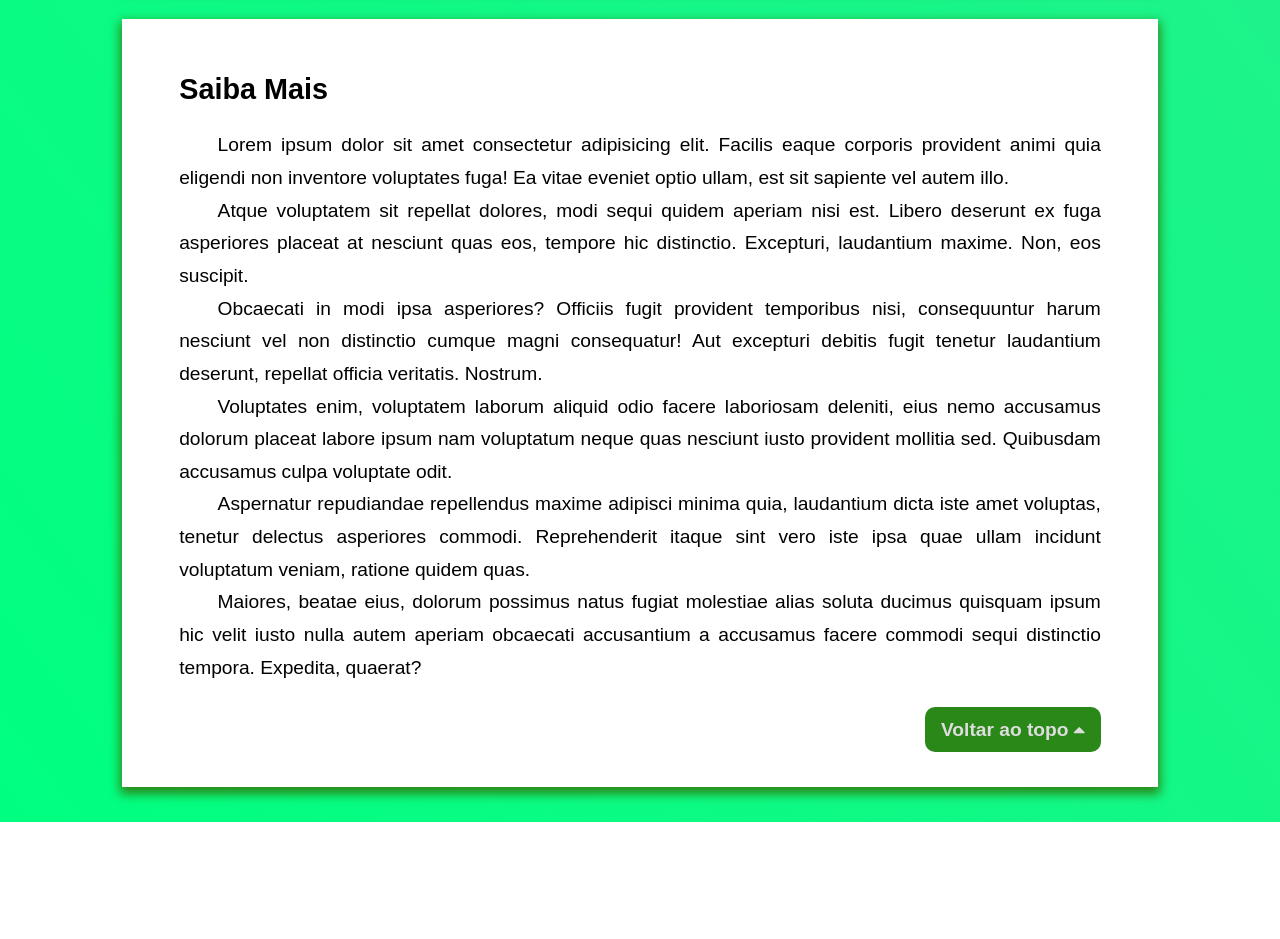
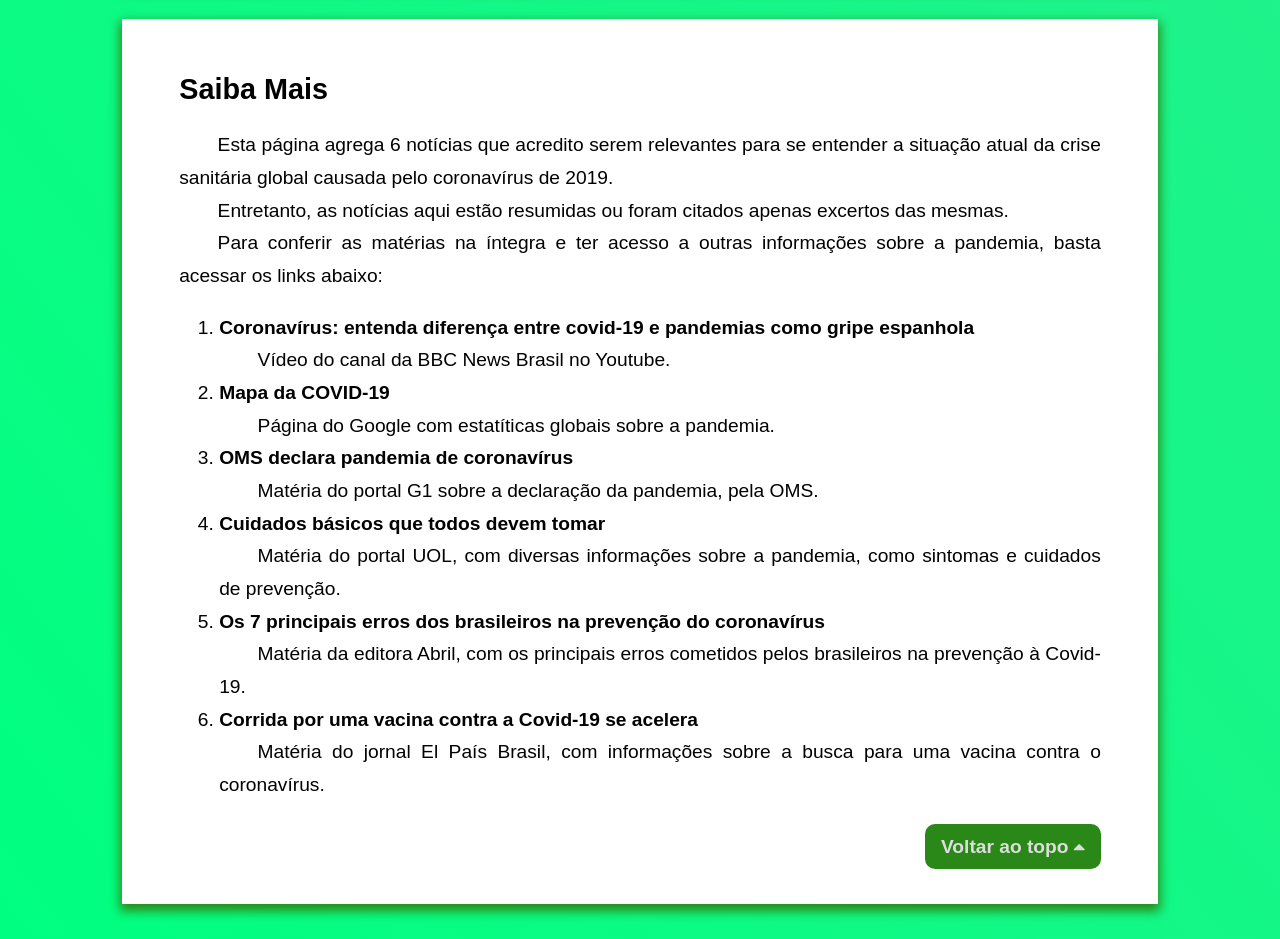
Before and after one commit to markindessanti/gamacovid, a plain HTML site: page index.html in a window 1280 px wide. Shown: the part 10820-11759 px from the top of the page. Before the commit the page ends 11642 px from the top, so only its background shows below. Drawn offline with Linux system fonts and the light colour scheme; a web font is replaced by a local one.

Commit message:
Inseridos os dados da seção Saiba Mais

```diff
--- a/index.html
+++ b/index.html
@@ -167,12 +167,35 @@
             </section>
             <section id="saibaMais">
                 <h2>Saiba Mais</h2>
-                <p>Lorem ipsum dolor sit amet consectetur adipisicing elit. Facilis eaque corporis provident animi quia eligendi non inventore voluptates fuga! Ea vitae eveniet optio ullam, est sit sapiente vel autem illo.</p>
-                <p>Atque voluptatem sit repellat dolores, modi sequi quidem aperiam nisi est. Libero deserunt ex fuga asperiores placeat at nesciunt quas eos, tempore hic distinctio. Excepturi, laudantium maxime. Non, eos suscipit.</p>
-                <p>Obcaecati in modi ipsa asperiores? Officiis fugit provident temporibus nisi, consequuntur harum nesciunt vel non distinctio cumque magni consequatur! Aut excepturi debitis fugit tenetur laudantium deserunt, repellat officia veritatis. Nostrum.</p>
-                <p>Voluptates enim, voluptatem laborum aliquid odio facere laboriosam deleniti, eius nemo accusamus dolorum placeat labore ipsum nam voluptatum neque quas nesciunt iusto provident mollitia sed. Quibusdam accusamus culpa voluptate odit.</p>
-                <p>Aspernatur repudiandae repellendus maxime adipisci minima quia, laudantium dicta iste amet voluptas, tenetur delectus asperiores commodi. Reprehenderit itaque sint vero iste ipsa quae ullam incidunt voluptatum veniam, ratione quidem quas.</p>
-                <p>Maiores, beatae eius, dolorum possimus natus fugiat molestiae alias soluta ducimus quisquam ipsum hic velit iusto nulla autem aperiam obcaecati accusantium a accusamus facere commodi sequi distinctio tempora. Expedita, quaerat?</p>
+                <p>Esta página agrega 6 notícias que acredito serem relevantes para se entender a situação atual da crise sanitária global causada pelo coronavírus de 2019.</p>
+                <p>Entretanto, as notícias aqui estão resumidas ou foram citados apenas excertos das mesmas.</p>
+                <p>Para conferir as matérias na íntegra e ter acesso a outras informações sobre a pandemia, basta acessar os links abaixo:</p>
+                <ol>
+                    <li>
+                        <a href="https://www.youtube.com/watch?v=jiPDhhbm7lU">Coronavírus: entenda diferença entre covid-19 e pandemias como gripe espanhola</a>
+                        <p>Vídeo do canal da BBC News Brasil no Youtube.</p>
+                    </li>
+                    <li>
+                        <a href="https://google.com/covid19-map/?hl=pt-BR">Mapa da COVID-19</a>
+                        <p>Página do Google com estatíticas globais sobre a pandemia.</p>
+                    </li>
+                    <li>
+                        <a href="https://g1.globo.com/bemestar/coronavirus/noticia/2020/03/11/oms-declara-pandemia-de-coronavirus.ghtml">OMS declara pandemia de coronavírus</a>
+                        <p>Matéria do portal G1 sobre a declaração da pandemia, pela OMS.</p>
+                    </li>
+                    <li>
+                        <a href="https://www.uol.com.br/vivabem/reportagens-especiais/coronavirus-como-se-prevenir-e-hora-de-ficar-em-casa/">Cuidados básicos que todos devem tomar</a>
+                        <p>Matéria do portal UOL, com diversas informações sobre a pandemia, como sintomas e cuidados de prevenção.</p>
+                    </li>
+                    <li>
+                        <a href="https://saude.abril.com.br/medicina/erros-brasileiros-prevencao-coronavirus/">Os 7 principais erros dos brasileiros na prevenção do coronavírus</a>
+                        <p>Matéria da editora Abril, com os principais erros cometidos pelos brasileiros na prevenção à Covid-19.</p>
+                    </li>
+                    <li>
+                        <a href="https://brasil.elpais.com/ciencia/2020-04-15/corrida-para-encontrar-uma-vacina-contra-a-covid-19-se-acelera.html">Corrida por uma vacina contra a Covid-19 se acelera</a>
+                        <p>Matéria do jornal El País Brasil, com informações sobre a busca para uma vacina contra o coronavírus.</p>
+                    </li>
+                </ol>
                 <div class="voltarAoTopo">
                     <a href="#topo">Voltar ao topo <i class="fa fa-caret-up"></i></a>
                 </div>
```
